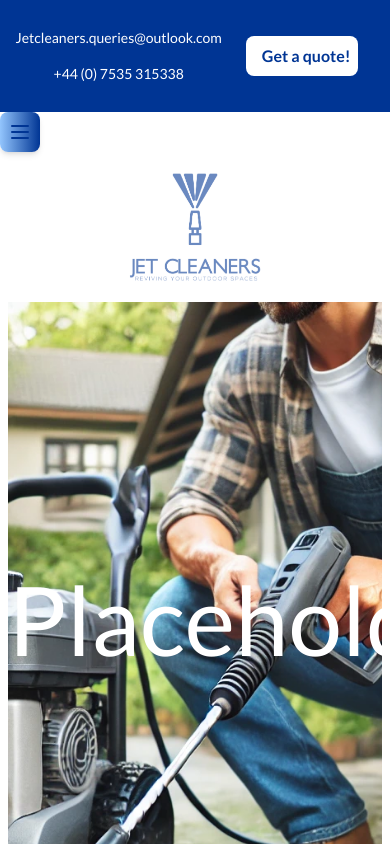
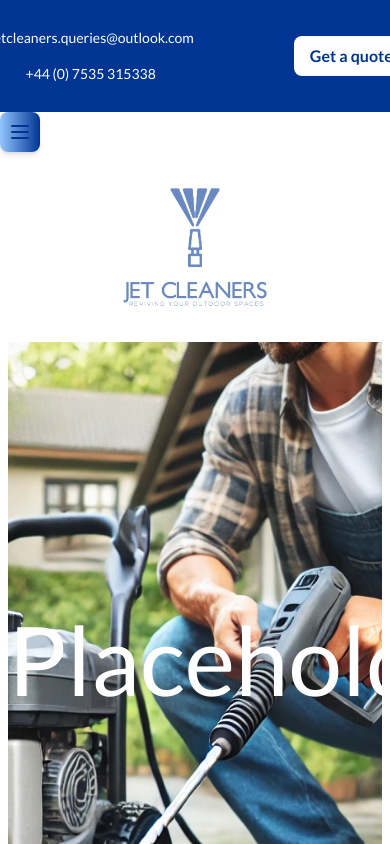
Before and after one commit to TheVagabondSam/JetCleanersWebsite, a Next.js app: page / in a window 390 px wide. Shown: the top 844 px of the page. Built offline with nearby package versions, Linux system fonts and the light colour scheme.

Commit message:
Fix:Responsive

```diff
--- a/src/app/components/header.tsx
+++ b/src/app/components/header.tsx
@@ -13,34 +13,31 @@ export function Header() {
 
     return (
         <>
-        <header className="flex w-full h-[112px] min-w-[375px] items-center min-h-[4rem] md:h-[4rem] bg-logo-blue">
-            <div className="w-full flex items-center text-center justify-center h-[100%]">
-                <ul className="md:w-[80%] text-nowrap flex flex-col sm:flex sm:flex-row items-center justify-center text-center w-[100%] text-sm sm:text-lg p-1">
-                        <li>
+        <div className='w-full h-full justify-between'>
+        <header className="flex flex-row w-full h-[112px] min-w-[375px] justify-between items-center min-h-[4rem] md:h-[4rem] bg-logo-blue">
+            <div className="w-full flex items-center text-center justify-center mx-auto h-[100%]">
+                <nav className="md:w-[90%] text-nowrap flex flex-col sm:flex sm:flex-row items-center justify-center text-center w-[100%] text-sm sm:text-lg">
                             <ItemMenu
                             name="Jetcleaners.queries@outlook.com"
                             href="/"
                             />
-                        </li>
-                        <li>
                             <ItemMenu
                             name="+44 (0) 7535 315338"
                             href="https://wa.me/4407535315338"
                             />
-                        </li>
-                        </ul>
-                <div className="sm:text-center text-start flex items-center h-[100%] max-w-5xl sm:pr-0 pr-6 sm:w-[100%]">
-                    <div className="flex items-center sm:px-0 px-1 max-w-[140px] sm:min-w-[140px] h-[100%]">
-                        <span className="md:w-full  h-auto w-[93%] bg-white text-start text-logo-blue whitespace-nowrap sm:text-lg font-bold rounded-lg">
+                        </nav>
+                <div className="sm:text-center text-start flex items-center justify-center h-[100%] sm:w-[100%]">
+                    <div className="flex items-center sm:px-0 px-1 max-w-[140px] ml-20 sm:min-w-[140px] h-[100%]">
+                        <nav className="md:w-full  h-auto w-[90%] bg-white text-start text-logo-blue whitespace-nowrap sm:text-lg font-bold rounded-lg">
                             <ItemMenu
                             name="Get a quote!"
                             textColor="text-logo-blue"
                             href="/ContactUsPage"
                             />
-                    </span>
-                    </div>
+                        </nav>
                     </div>
                 </div>
+            </div>
         </header>
 
         <button
@@ -63,9 +60,9 @@ export function Header() {
         </svg>
         </button>
 
-        <header className="flex items-center text-center w-[100%] h-[150px] font-bold bg-white">
-            <div className="h-[100%] w-full max-w-[670px] min-w-[200px] flex items-center mx-auto justify-center sm:justify-end">
-                <Image className="h-full object-contain bg-cover animate-slow-pulse"
+        <header className="text-center md:h-[150px] font-bold bg-white flex flex-row w-full min-w-[375px] items-center h-[190px]">
+            <div className="h-[100%] w-full flex items-center justify-center">
+                <Image className="h-full object-contain bg-cover min-w-[220px] animate-slow-pulse"
                     src= {Logo}
                     alt="Logo"
                     width={200}
@@ -74,7 +71,7 @@ export function Header() {
 
             </div>
             <nav
-                className={`${isOpen ? 'flex' : 'hidden sm:flex'} flex flex-col sm:flex sm:flex-row sm:items-center items-start justify-center md:gap-6 sm:gap-1 h-[100%] sm:mx-1 w-full mb-2 px-2`}
+                className={`${isOpen ? 'flex' : 'hidden sm:flex'} flex flex-col text-center sm:flex sm:flex-row max-w-5xl  items-center sm:justify-start justify-center md:gap-4 lg:gap-6 xl:gap-10 sm:gap-1 h-[100%] w-full `}
             >
                         <ItemMenu
                             name="Home" textColor="text-logo-blue"
@@ -94,6 +91,7 @@ export function Header() {
                         />
                     </nav>
             </header>
+            </div>
         </>
 
     )
```
